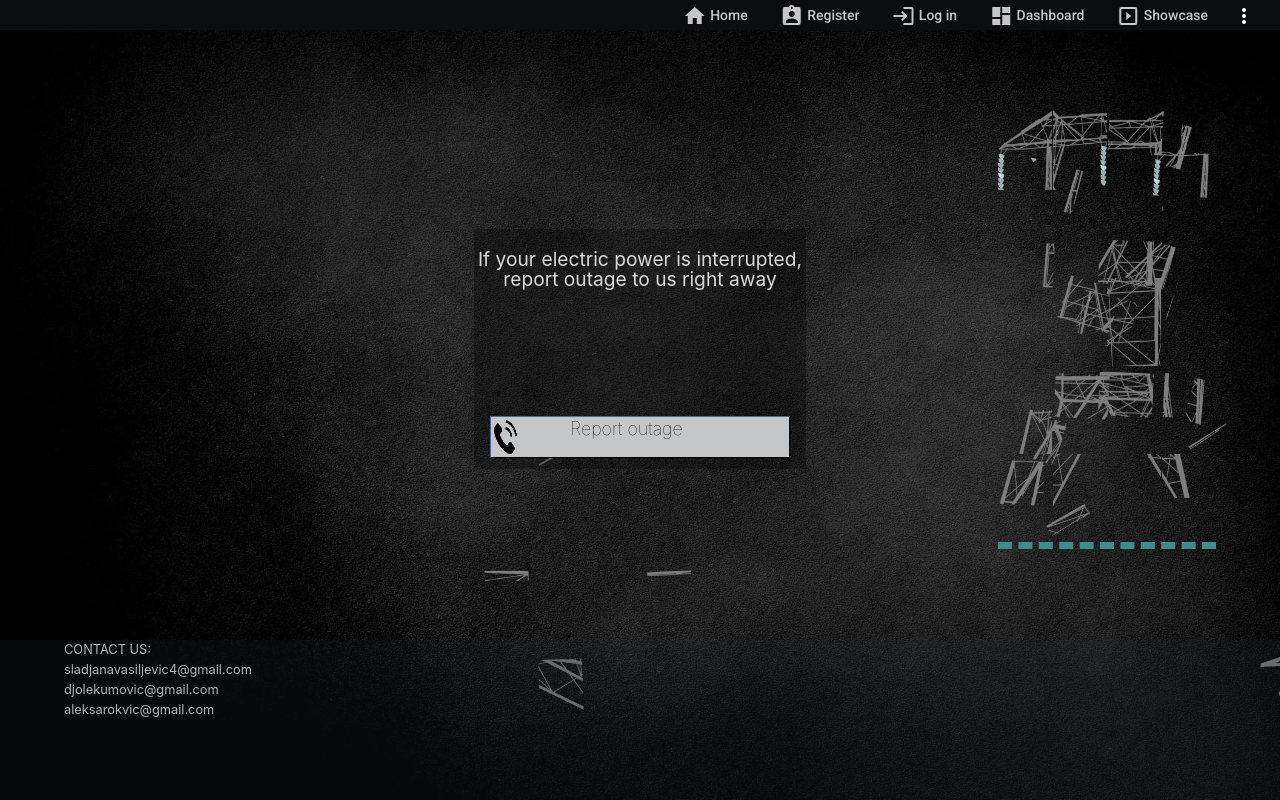
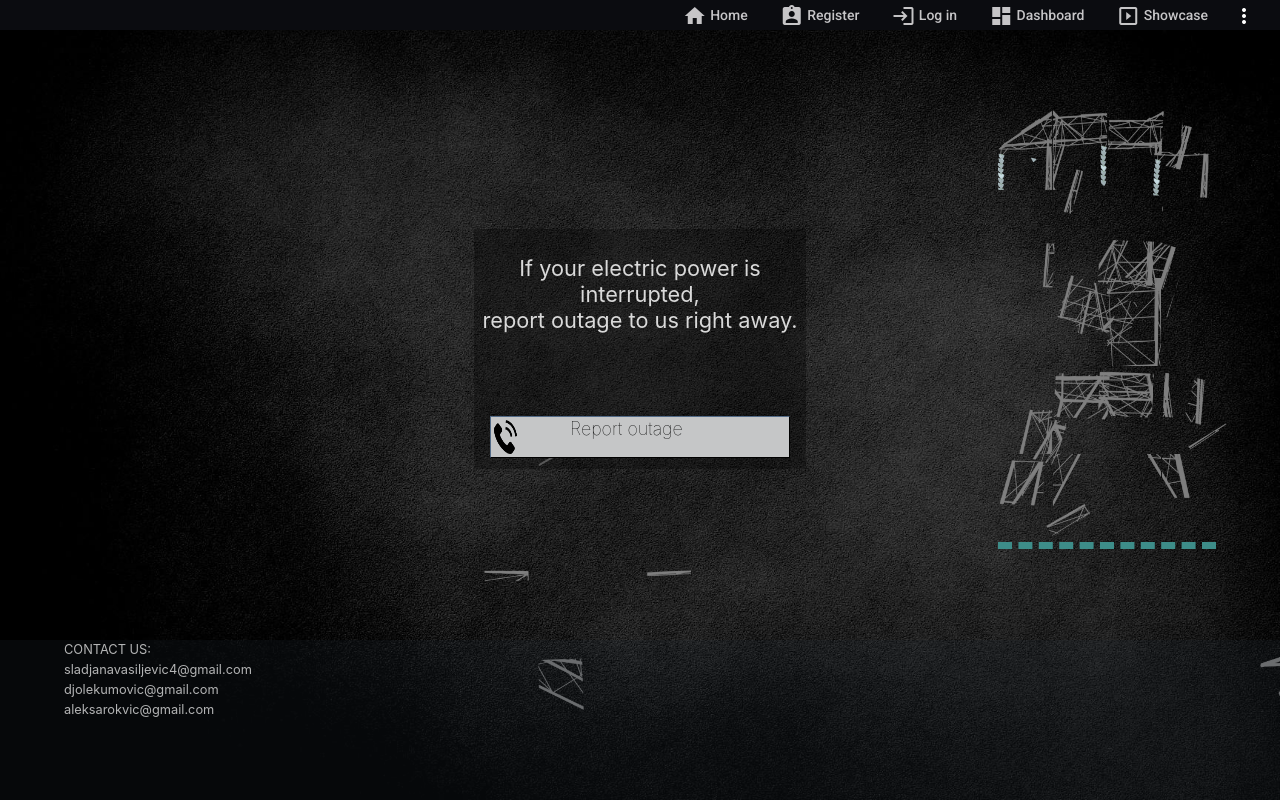
Before and after one commit to arokvic/PUSGS-Angular-.NETCore-2021, an Angular app: page / in a window 1280 px wide. Built offline with nearby package versions, Linux system fonts and the light colour scheme.

Commit message:
report-area

```diff
--- a/src/app/content/content.component.css
+++ b/src/app/content/content.component.css
@@ -15,9 +15,10 @@
      width: 100%;
      height: 80%;
      overflow: auto;
+     line-height: normal;
  }
  .tekst{
-     font-size: 1.5vw;
+     font-size: 1.7vw;
      font-family: -apple-system, BlinkMacSystemFont, 'Segoe UI', Roboto, Oxygen, Ubuntu, Cantarell, 'Open Sans', 'Helvetica Neue', sans-serif;
      margin-top: 0%;
  }
--- a/src/app/content/content.component.html
+++ b/src/app/content/content.component.html
@@ -152,7 +152,7 @@
 
   <div class="report-area">
     <div class="report-tekst">
-      <p class="tekst"><br>If your electric power is interrupted, report outage to us right away</p>
+      <p class="tekst"><br>If your electric power is interrupted, <br> report outage to us right away.</p>
     </div>
     <div class="report-button">
 
```
